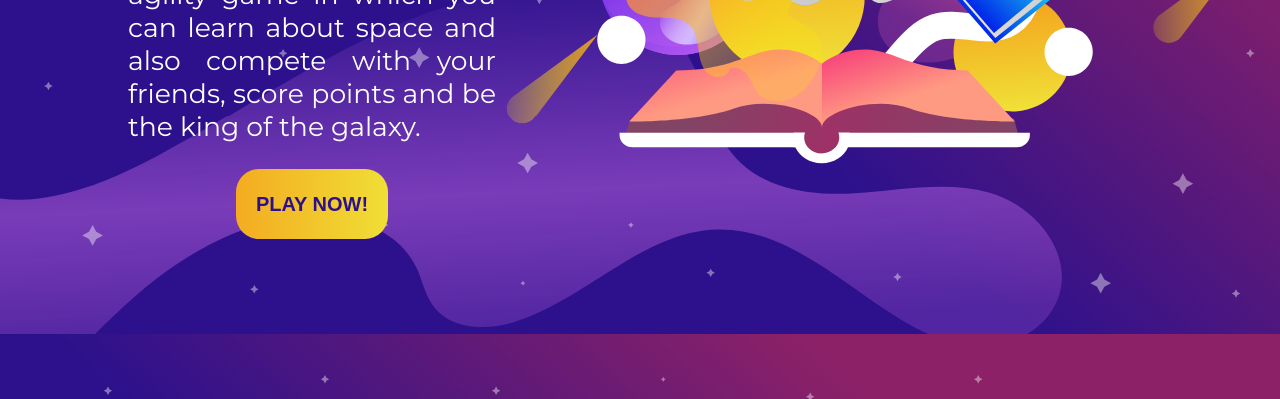
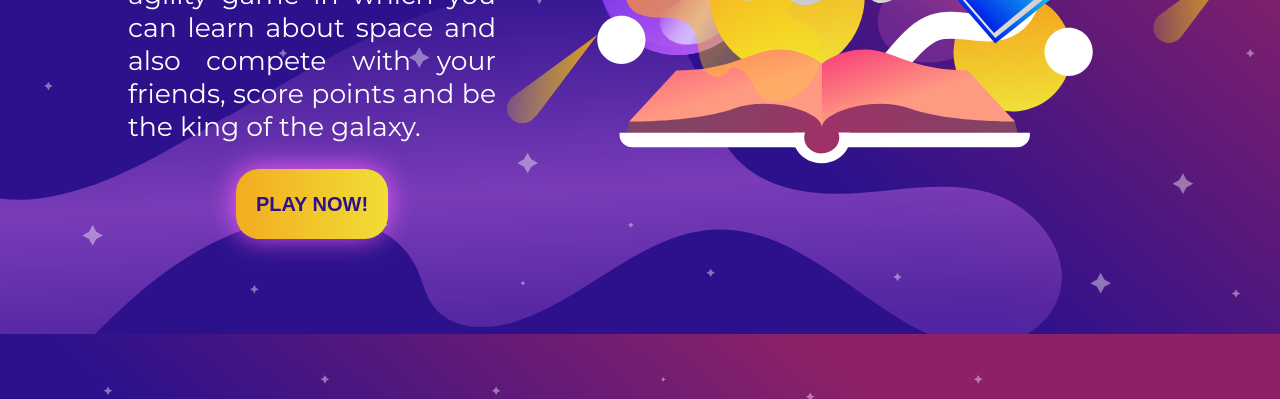
Before and after one commit to cesarparrado20/pairgame-firebase, a plain HTML site: page public/index.html in a window 1280 px wide. In both pictures the pointer is over the button "PLAY NOW!". Shown: the part 519-918 px from the top of the page. Drawn offline with Linux system fonts and the light colour scheme.

Commit message:
sombra boton

```diff
--- a/public/assets/css/style.css
+++ b/public/assets/css/style.css
@@ -42,6 +42,14 @@ main {
     font-weight: bold;
     line-height: 1.5;
     padding: 20px;
+    outline: none;
+}
+
+.download:hover {
+    -webkit-box-shadow: -1px -1px 29px -2px rgba(255,99,255,1);
+    -moz-box-shadow: -1px -1px 29px -2px rgba(255,99,255,1);
+    box-shadow: -1px -1px 29px -2px rgba(255,99,255,1);
+    cursor: pointer;
 }
 
 .icon {
```
